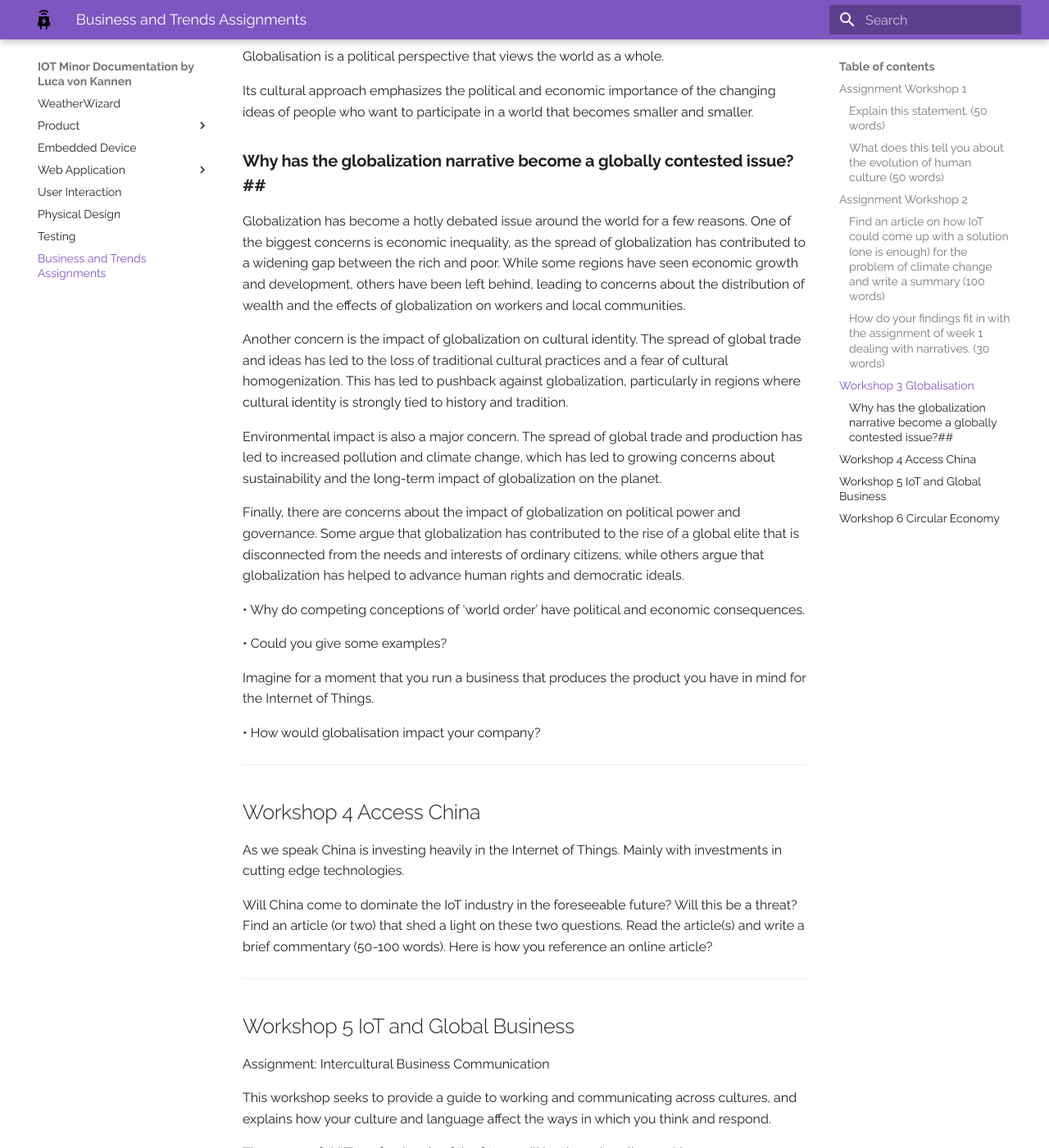
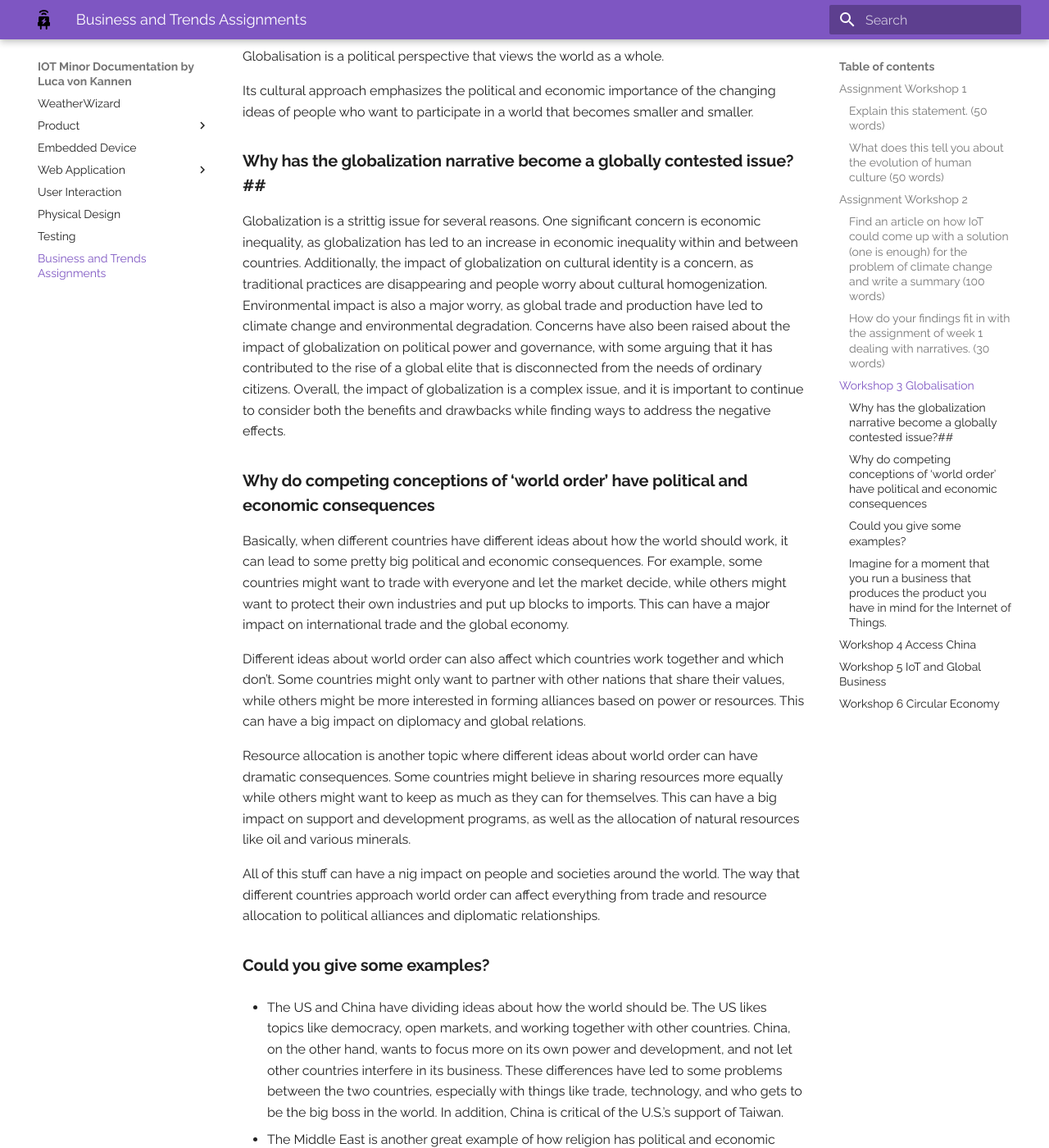
Before and after one commit to lv042/Weather-Wizard, an MkDocs documentation site: the page built from docs/bt.md, in a window 1280 px wide and 1400 px high, scrolled down 1658 px. Shown: the whole window at 82% size. Built offline with MkDocs 1.6.1 and Material for MkDocs 9.7.7, drawn with Linux system fonts in a browser that asks for light colours; some of the changed text lies outside the part shown.

Commit message:
Final version of the assignment für Business and Trends

```diff
--- a/docs/bt.md
+++ b/docs/bt.md
@@ -64,21 +64,33 @@ Its cultural approach emphasizes the political and economic importance of the ch
 
 ### __Why has the globalization narrative become a globally contested issue?##__
 
-Globalization has become a hotly debated issue around the world for a few reasons. One of the biggest concerns is economic inequality, as the spread of globalization has contributed to a widening gap between the rich and poor. While some regions have seen economic growth and development, others have been left behind, leading to concerns about the distribution of wealth and the effects of globalization on workers and local communities.
+Globalization is a strittig issue for several reasons. One significant concern is economic inequality, as globalization has led to an increase in economic inequality within and between countries. Additionally, the impact of globalization on cultural identity is a concern, as traditional practices are disappearing and people worry about cultural homogenization. Environmental impact is also a major worry, as global trade and production have led to climate change and environmental degradation. Concerns have also been raised about the impact of globalization on political power and governance, with some arguing that it has contributed to the rise of a global elite that is disconnected from the needs of ordinary citizens. Overall, the impact of globalization is a complex issue, and it is important to continue to consider both the benefits and drawbacks while finding ways to address the negative effects.
 
-Another concern is the impact of globalization on cultural identity. The spread of global trade and ideas has led to the loss of traditional cultural practices and a fear of cultural homogenization. This has led to pushback against globalization, particularly in regions where cultural identity is strongly tied to history and tradition.
 
-Environmental impact is also a major concern. The spread of global trade and production has led to increased pollution and climate change, which has led to growing concerns about sustainability and the long-term impact of globalization on the planet.
+### __Why do competing conceptions of 'world order' have political and economic consequences__
 
-Finally, there are concerns about the impact of globalization on political power and governance. Some argue that globalization has contributed to the rise of a global elite that is disconnected from the needs and interests of ordinary citizens, while others argue that globalization has helped to advance human rights and democratic ideals.
+Basically, when different countries have different ideas about how the world should work, it can lead to some pretty big political and economic consequences. For example, some countries might want to trade with everyone and let the market decide, while others might want to protect their own industries and put up blocks to imports. This can have a major impact on international trade and the global economy.
 
-•       Why do competing conceptions of 'world order' have political and economic consequences.
+Different ideas about world order can also affect which countries work together and which don't. Some countries might only want to partner with other nations that share their values, while others might be more interested in forming alliances based on power or resources. This can have a big impact on diplomacy and global relations.
 
-•       Could you give some examples?
+Resource allocation is another topic where different ideas about world order can have dramatic consequences. Some countries might believe in sharing resources more equally while others might want to keep as much as they can for themselves. This can have a big impact on support and development programs, as well as the allocation of natural resources like oil and various minerals.
 
-Imagine for a moment that you run a business that produces the product you have in mind for the Internet of Things.
+All of this stuff can have a nig impact on people and societies around the world. The way that different countries approach world order can affect everything from trade and resource allocation to political alliances and diplomatic relationships.
 
-•       How would globalisation impact your company?
+### __Could you give some examples?__
+
+- The US and China have dividing ideas about how the world should be. The US likes topics like democracy, open markets, and working together with other countries. China, on the other hand, wants to focus more on its own power and development, and not let other countries interfere in its business. These differences have led to some problems between the two countries, especially with things like trade, technology, and who gets to be the big boss in the world. In addition, China is critical of the U.S.'s support of Taiwan.
+
+- The Middle East is another great example of how religion has political and economic consequences. Many people believe religion should have an important part in the government, while others believe it should be kept separate. Some governments try to seek complete control over everything, while others want individuals to have greater voice. These disparities may lead to a lot of stress and conflict between countries, making it difficult to collaborate in between a country and with other nations.
+
+
+### __Imagine for a moment that you run a business that produces the product you have in mind for the Internet of Things.__
+
+- If I owned a business that made a IOT product, globalisation would definitely affect us. On the one hand, we might be able to reach a lot more customers and markets around the world, which could be really great for business. We could work with partners and suppliers from different parts of the world, and maybe even set up factories in different countries to save on costs.
+
+On the other hand, globalisation could also make things more complicated for us. We might have to deal with different rules and regulations in different countries, which could be a real headache. We might also have to compete with companies from all over the world, which could be tough to manage. And if there were any global economic problems, like a recession, that could really hurt our business.
+
+One thing we'd have to think about is how to balance all the different factors involved in globalisation. We'd need to figure out the best way to reach new markets while also dealing with all the challenges that come with it. It wouldn't be easy, but it could be really rewarding if we got it right.
 
 ---
 ## Workshop 4 Access China
```
